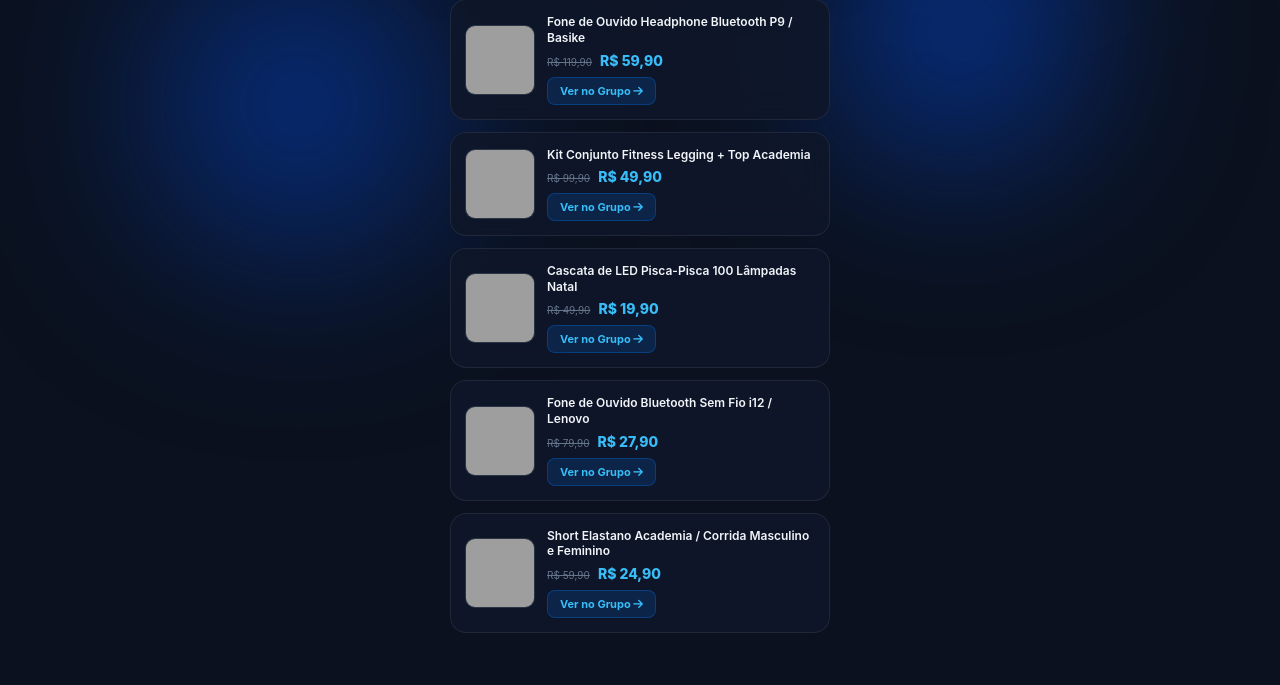
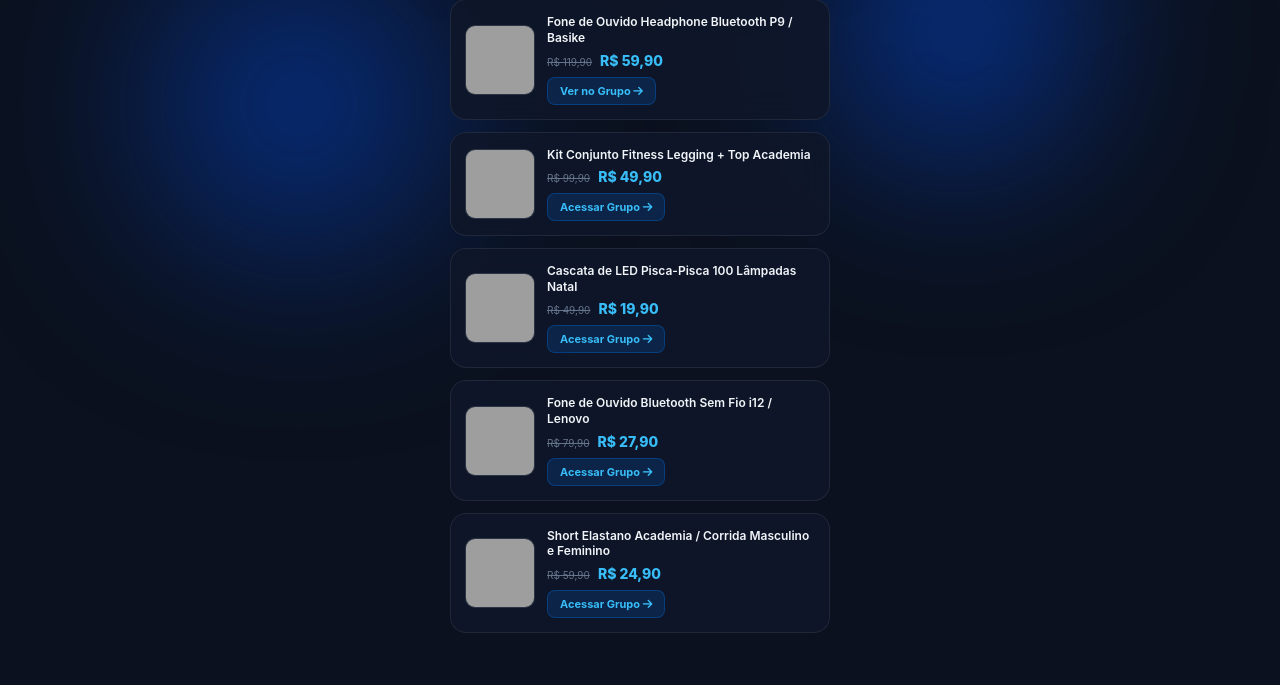
Before and after one commit to PATOfront/pagina.web, a Flask app: page / in a window 1280 px wide. Shown: the part 836-1521 px from the top of the page. Run offline with Flask 3, Linux system fonts and the light colour scheme; grey boxes are pictures that could not be loaded.

```diff
--- a/templates/index.html
+++ b/templates/index.html
@@ -96,7 +96,7 @@
 
     <!-- SEÇÃO DE PRODUTOS EM DESTAQUE (VITRINE DE OFERTAS) -->
     <div class="ofertas-destaque-container">
-        <h3 class="ofertas-titulo"><i class="fa-solid fa-fire"></i> Ofertas do Dia no Grupo</h3>
+        <h3 class="ofertas-titulo"><i class="fa-solid fa-fire"></i> Ofertas do Dia no Grupo </h3>
 
         <!-- Fone de Ouvido -->
         <div class="card-produto-vitrine">
@@ -120,7 +120,7 @@
                     <span class="preco-antigo-vitrine">R$ 99,90</span>
                     <span class="preco-novo-vitrine">R$ 49,90</span>
                 </div>
-                <button onclick="registrarClique()" class="btn-pegar-oferta">Ver no Grupo <i class="fa-solid fa-arrow-right"></i></button>
+                <button onclick="registrarClique()" class="btn-pegar-oferta">Acessar Grupo <i class="fa-solid fa-arrow-right"></i></button>
             </div>
         </div>
 
@@ -133,7 +133,7 @@
                     <span class="preco-antigo-vitrine">R$ 49,90</span>
                     <span class="preco-novo-vitrine">R$ 19,90</span>
                 </div>
-                <button onclick="registrarClique()" class="btn-pegar-oferta">Ver no Grupo <i class="fa-solid fa-arrow-right"></i></button>
+                <button onclick="registrarClique()" class="btn-pegar-oferta">Acessar Grupo <i class="fa-solid fa-arrow-right"></i></button>
             </div>
         </div>
 
@@ -146,7 +146,7 @@
                     <span class="preco-antigo-vitrine">R$ 79,90</span>
                     <span class="preco-novo-vitrine">R$ 27,90</span>
                 </div>
-                <button onclick="registrarClique()" class="btn-pegar-oferta">Ver no Grupo <i class="fa-solid fa-arrow-right"></i></button>
+                <button onclick="registrarClique()" class="btn-pegar-oferta">Acessar Grupo <i class="fa-solid fa-arrow-right"></i></button>
             </div>
         </div>
 
@@ -159,7 +159,7 @@
                     <span class="preco-antigo-vitrine">R$ 59,90</span>
                     <span class="preco-novo-vitrine">R$ 24,90</span>
                 </div>
-                <button onclick="registrarClique()" class="btn-pegar-oferta">Ver no Grupo <i class="fa-solid fa-arrow-right"></i></button>
+                <button onclick="registrarClique()" class="btn-pegar-oferta">Acessar Grupo <i class="fa-solid fa-arrow-right"></i></button>
             </div>
         </div>
     </div>
```
